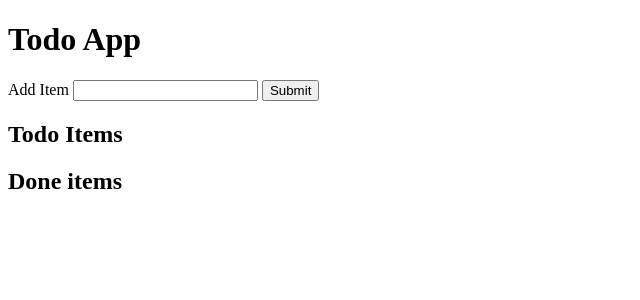
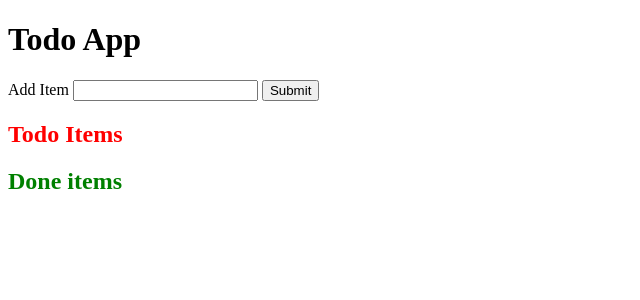
Before and after one commit to panikdkernel/flask-todo-app, a Flask app: page / in a window 1280 px wide. Shown: the top 300 px of the page, without its empty margins (0-640 px from the left). Run offline with Flask 2, Linux system fonts and the light colour scheme; data that the repository does not hold is empty.

Commit message:
Update UI and add readme

```diff
--- a/templates/index.html
+++ b/templates/index.html
@@ -1,5 +1,6 @@
 <!DOCTYPE html>
 <html>
+
 <head>
     <meta charset="utf-8" />
     <meta http-equiv="X-UA-Compatible" content="IE=edge">
@@ -7,7 +8,19 @@
     <meta name="viewport" content="width=device-width, initial-scale=1">
     <!-- <link rel="stylesheet" type="text/css" media="screen" href="main.css" /> -->
     <!-- <script src="main.js"></script> -->
+    <style>
+        div.todo h2 {
+            color: red;
+        }
+        div.done h2 {
+            color: green;
+        }
+        ul,li {
+            font-size: 1.2em;
+        }
+    </style>
 </head>
+
 <body>
     <h1>Todo App</h1>
     <div>
@@ -17,18 +30,22 @@
             <input type="submit">
         </form>
     </div>
+    <div class="todo">
         <h2>Todo Items</h2>
         <ul>
             {% for todo in todos %}
             <li>{{ todo.text }} <a href="/done/{{ todo.id }}">Done</a></li>
             {% endfor %}
         </ul>
+    </div>
+    <div class="done">
         <h2>Done items</h2>
         <ul>
             {% for doneItem in doneItems %}
             <li>{{ doneItem.text }}</li>
             {% endfor %}
         </ul>
+    </div>
+</body>
 
-</body>
 </html>
```
Also changed, not shown: README.md (added).
